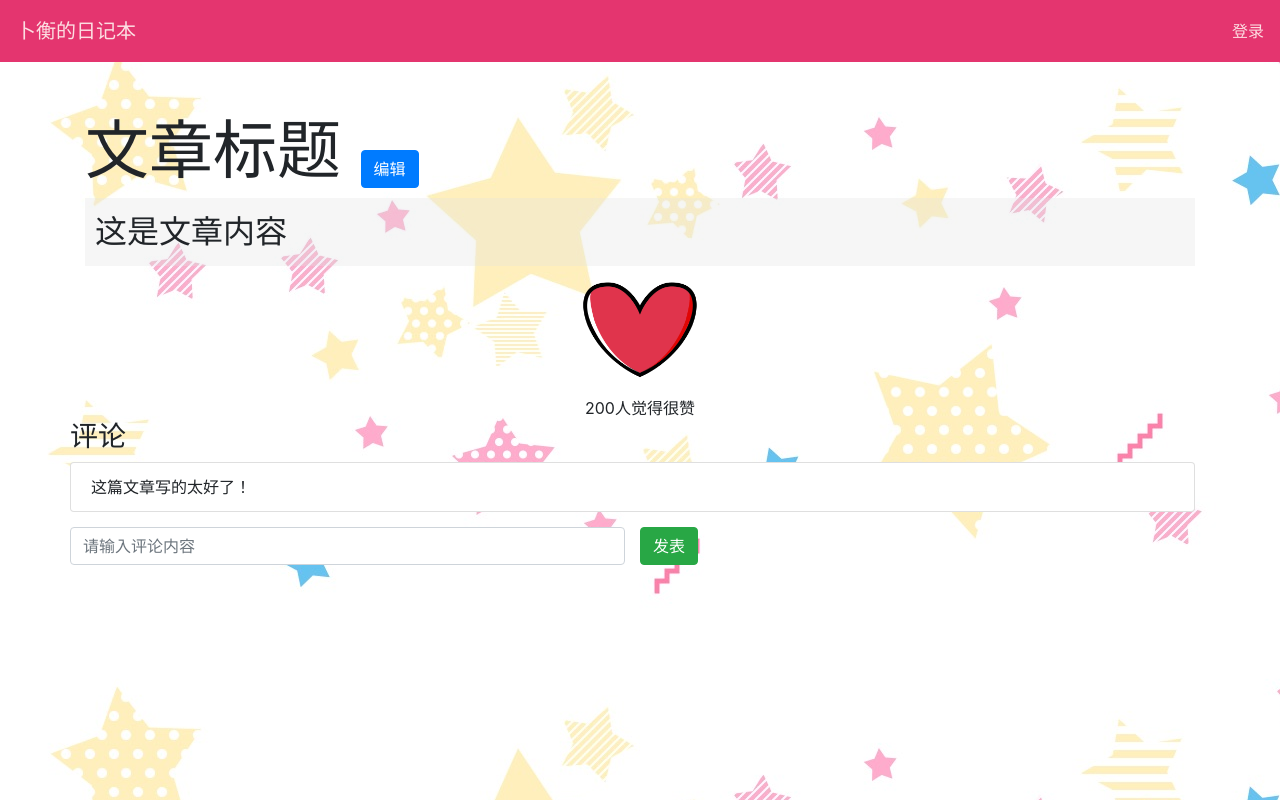
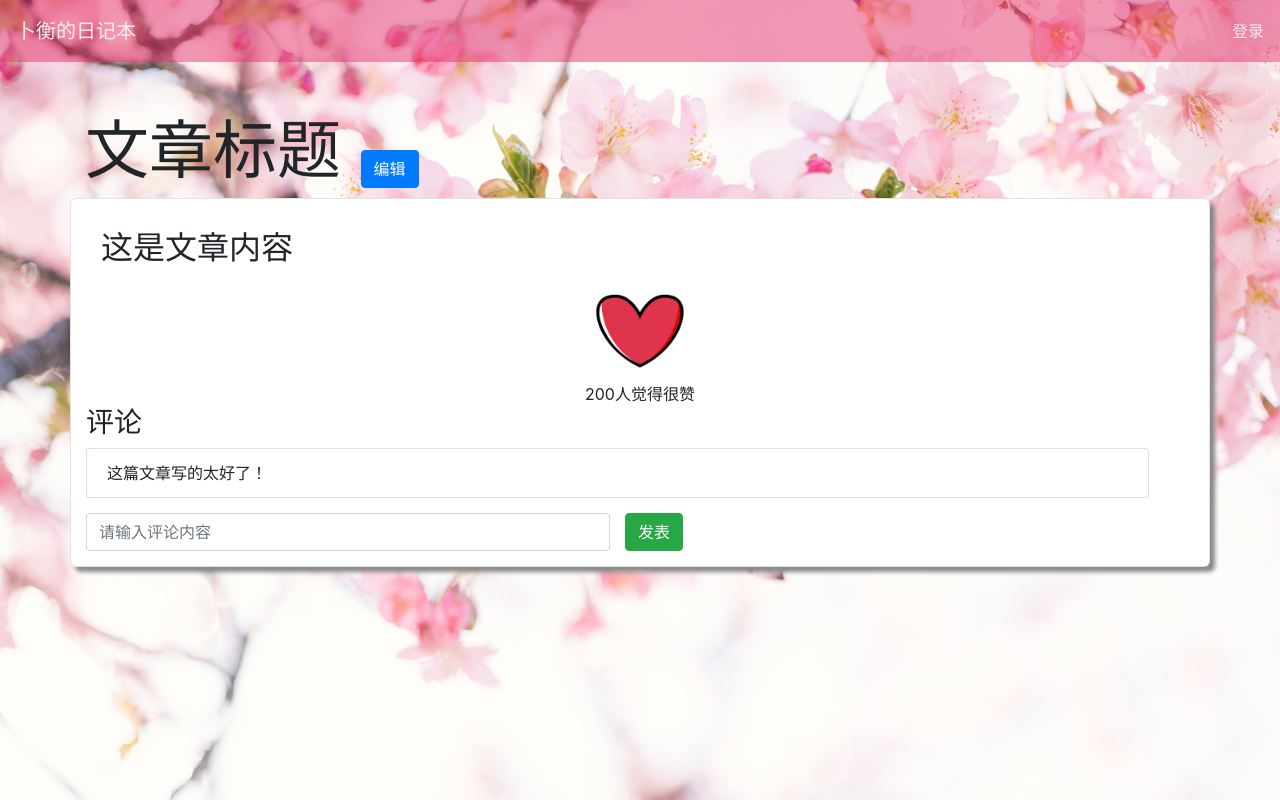
Before and after one commit to aswasn/ads-diary, a PHP site: page /detail.html in a window 1280 px wide. Run offline with PHP 8.4, Linux system fonts and the light colour scheme.

Commit message:
beautify

```diff
--- a/www/css/basic.css
+++ b/www/css/basic.css
@@ -31,7 +31,8 @@
 }
 
 body {
-    background: url(../img/bg.jpg) repeat;
+    background: url(../img/sakura.jpg) fixed;
+    background-size: cover;
 }
 
 .container {
@@ -39,7 +40,6 @@ body {
 }
 
 article {
-    background: rgba(225, 225, 225, 0.3);
     padding: 10px;
 }
 
@@ -48,5 +48,13 @@ article {
 }
 
 .navbar-text {
-    color: #fcdee2;
+    color: #fdecee;
 }
+
+.white-bg {
+    background: white;
+}
+
+.shadow {
+    box-shadow: 5px 5px 4px #888888;
+}
--- a/www/css/detail.css
+++ b/www/css/detail.css
@@ -7,10 +7,16 @@
 }
 
 #like-btn img {
-    width: 130px;
-    height: 130px;
+    width: 100px;
+    height: 100px;
 }
 
 .comment-form {
     margin-top: 15px;
 }
+
+.white-bg.shadow.row {
+    padding: 15px;
+    border: 1px solid rgba(200,200,200,0.5);
+    border-radius: 6px;
+}
--- a/www/detail.html
+++ b/www/detail.html
@@ -7,7 +7,7 @@
         <link rel="stylesheet" type="text/css" href="css/detail.css">
     </head>
     <body>
-        <nav class="navbar justify-content-between" style="background-color: #e4356f;">
+        <nav class="navbar justify-content-between" style="background-color: #e4356f80;">
             <a class="navbar-brand navbar-text" href="index.html">卜衡的日记本</a>
             <div class="user-area">
                 <a id="login-entry" class="navbar-text" href="login.html">登录</a>
@@ -18,13 +18,13 @@
             <span id="title" class="large-font">文章标题</span>
             <button id="edit-entry" class="btn btn-primary" data-toggle="modal" data-target="#edit-modal">编辑</button>
 
-
-            <article id="content" class="small-font">这是文章内容</article>
-            <div id="like-btn" class="center-text">
+            <div class="white-bg shadow row">
+                <article id="content" class="small-font col-md-12">这是文章内容</article>
+                <div id="like-btn" class="center-text col-md-12">
                     <img src="img/like.png"/>
                     <div class="smaller-font">200人觉得很赞</div>
                 </div>
-            <div class="row">
+                <div class="col-md-12 row">
                     <h3>评论</h3>
                     <ul class="col-md-12 list-group smaller-font" id="comment-list">
                         <li class="list-group-item">这篇文章写的太好了！</li>
@@ -32,6 +32,7 @@
                     <div class="comment-form col-md-12 row">
                         <input type="text" id="comment-input" class="form-control col-md-6" placeholder="请输入评论内容" />
                         <div class="col-md-6"><button id="send-comment-btn" class="btn btn-success">发表</button></div>
+                    </div>
                 </div>
             </div>
         </div>
--- a/www/index.html
+++ b/www/index.html
@@ -7,7 +7,7 @@
         <link rel="stylesheet" type="text/css" href="css/index.css">
     </head>
     <body>
-        <nav class="navbar justify-content-between" style="background-color: #e4356f;">
+        <nav class="navbar justify-content-between" style="background-color: #e4356f80;">
             <a class="navbar-brand navbar-text" href="#">卜衡的日记本</a>
             <div class="user-area">
                 <a id="login-entry" class="navbar-text" href="login.html">登录</a>
--- a/www/login.html
+++ b/www/login.html
@@ -7,7 +7,7 @@
         <link rel="stylesheet" type="text/css" href="css/login.css">
     </head>
     <body>
-        <nav class="navbar justify-content-between" style="background-color: #e4356f;">
+        <nav class="navbar justify-content-between" style="background-color: #e4356f80;">
             <a class="navbar-brand navbar-text" href="index.html">卜衡的日记本</a>
         </nav>
         <div class="container">
```
Also changed, not shown: www/img/sakura.jpg (added), 1 other file. Lines whose indentation alone changed are shown as unchanged.
